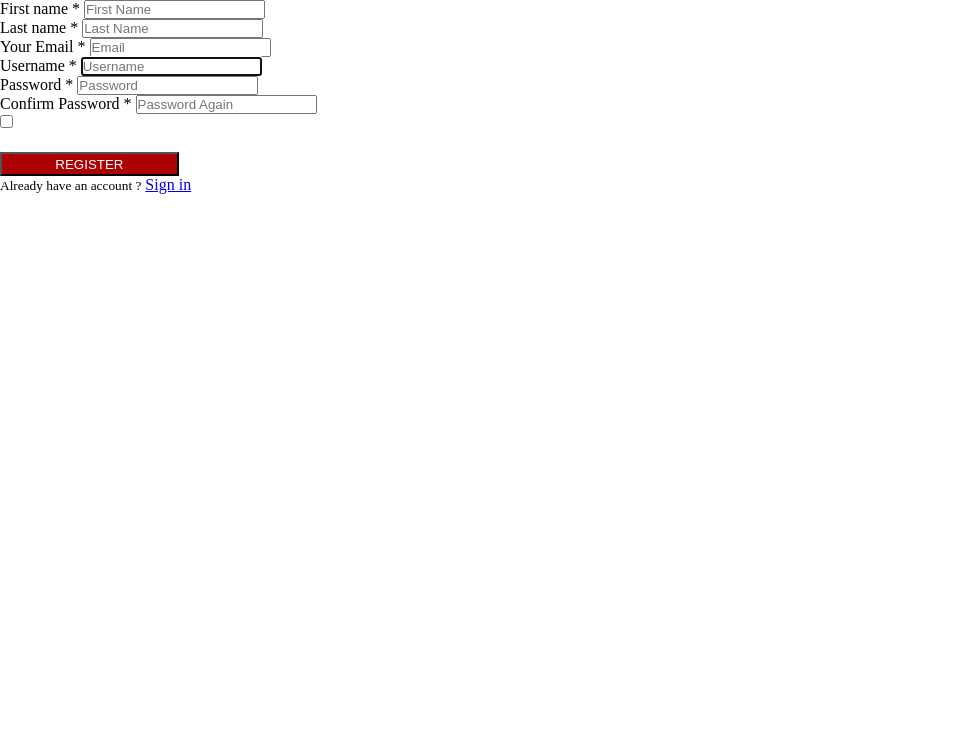
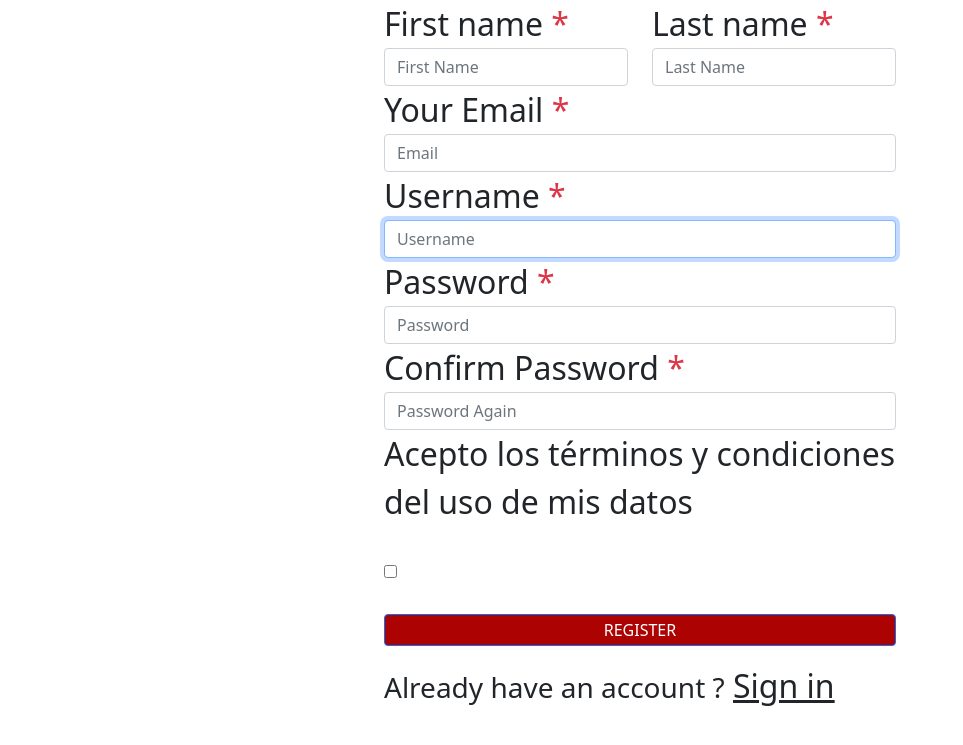
Before and after one commit to nayrugodness/hoisu-web, a Django app: page /register/ in a window 1280 px wide. Shown: the top 745 px of the page, without its empty margins (0-963 px from the left). Run offline with Django 4.2, Linux system fonts and the light colour scheme.

Commit message:
voy acá

```diff
--- a/hoisu/restaurante/templates/app/index.html
+++ b/hoisu/restaurante/templates/app/index.html
@@ -51,6 +51,8 @@
             {% else %}
 
               <li><a href="{% url 'login' %}">Inicia sesión</a></li>
+              <li><a href="{% url 'register' %}">Registrarme</a></li>
+
             {% endif %}
           </ul>
           <h1 class="logo">
--- a/hoisu/restaurante/templates/registration/register.html
+++ b/hoisu/restaurante/templates/registration/register.html
@@ -18,7 +18,7 @@
           crossorigin="anonymous"
           referrerpolicy="no-referrer"
         />
-
+    <link href="https://cdn.jsdelivr.net/npm/bootstrap@5.0.2/dist/css/bootstrap.min.css" rel="stylesheet" integrity="sha384-EVSTQN3/azprG1Anm3QDgpJLIm9Nao0Yz1ztcQTwFspd3yD65VohhpuuCOmLASjC" crossorigin="anonymous">
 
     <link rel="stylesheet" type="text/css" href="{% static 'css/style.css' %}">
 
@@ -27,8 +27,8 @@
     {% progressive_web_app_meta %}
 
 </head>
-<body>
-    <form class="login-form" method="POST">
+<body style="display: flex; flex-direction: column; ">
+    <form class="login-form" method="POST" style="width: 32rem; align-self:center; font-size: 2rem;">
     {% csrf_token %}
         <div class="row">
         <div class="col-md-12">
@@ -128,6 +128,7 @@
         </div>
          <div class="col-md-12">
         <div class="form-group">
+            <p>Acepto los términos y condiciones del uso de mis datos</p>
         <div class="custom-control">
         {{form.check}}
         </div>
```
